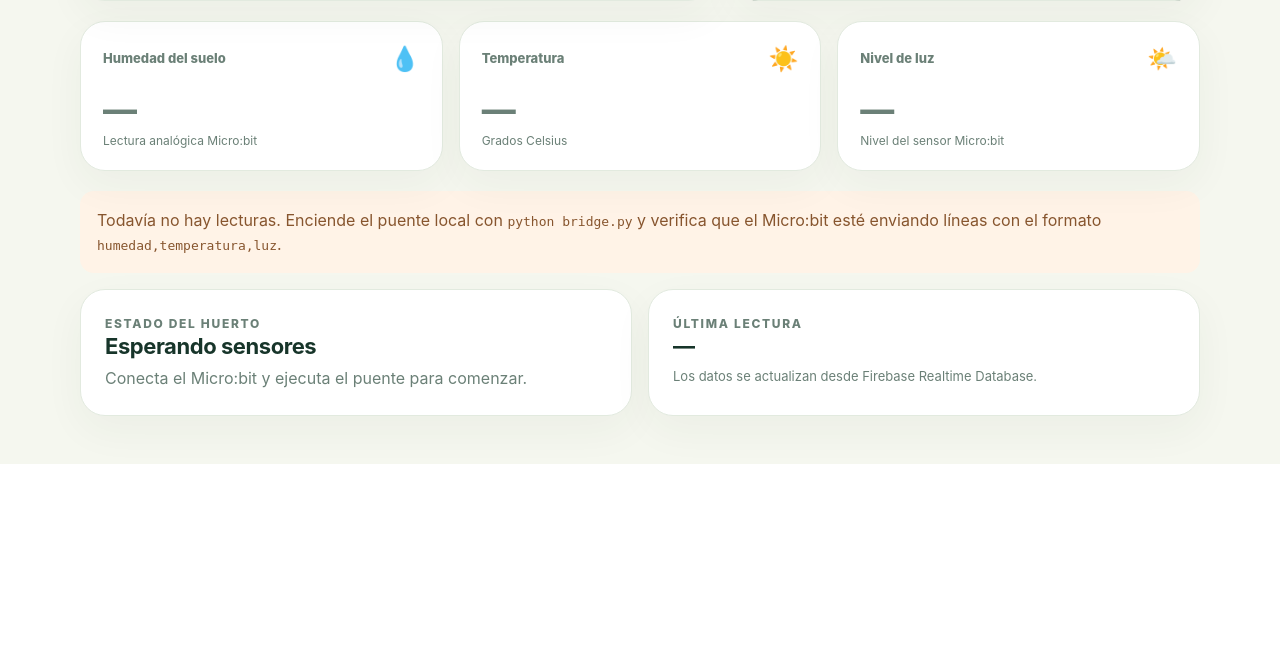
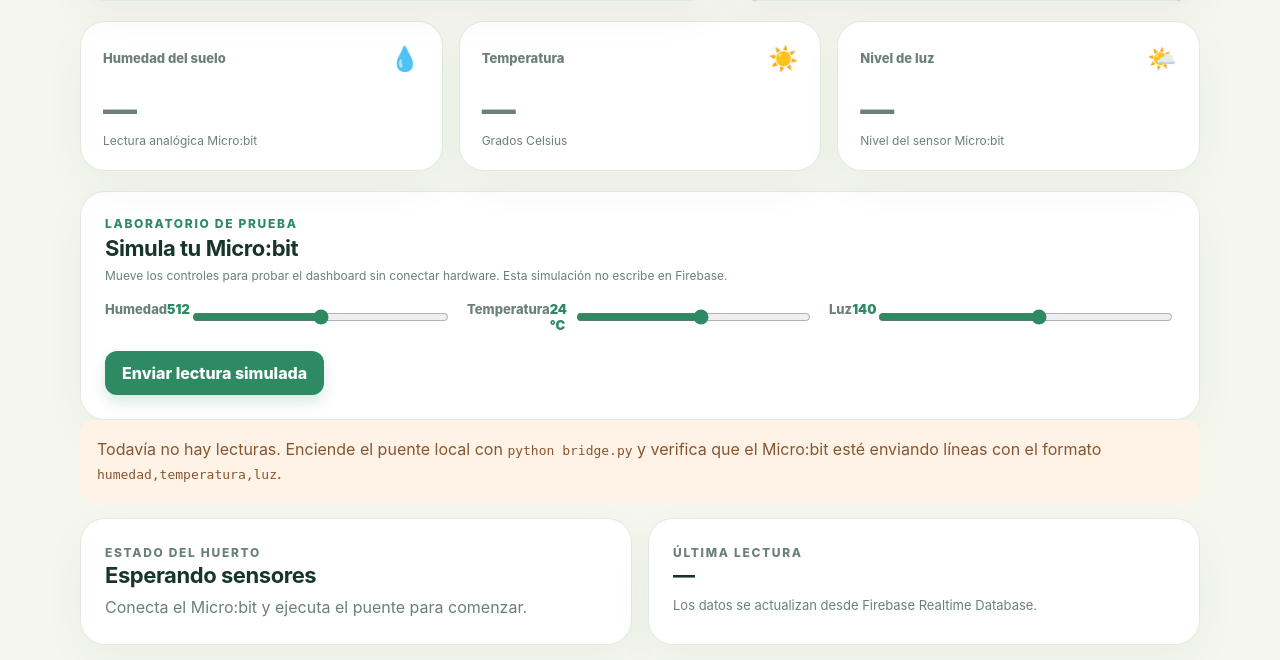
Before and after one commit to anonymus-devop/arukay26contest, a Flask app: page / in a window 1280 px wide. Shown: the part 525-1185 px from the top of the page. Before the commit the page ends 989 px from the top, so only its background shows below. Run offline with Flask 3, Linux system fonts and the light colour scheme.

Commit message:
Add public Microbit simulator mode

```diff
--- a/main.py
+++ b/main.py
@@ -233,11 +233,15 @@ def receive_sensors():
     return jsonify({"status": "success", "data": sensor_data}), 201
 
 
-@app.route("/analizar", methods=["GET"])
+@app.route("/analizar", methods=["GET", "POST"])
 def analizar_huerto():
-    sensor_data, error = read_sensors()
+    if request.method == "POST":
+        sensor_data = normalize_sensor_data(request.get_json(silent=True))
+        error = None if sensor_data else "invalid_sensor_data"
+    else:
+        sensor_data, error = read_sensors()
     if sensor_data is None:
-        status_code = 503 if error == "firebase_unavailable" else 404
+        status_code = 400 if error == "invalid_sensor_data" else (503 if error == "firebase_unavailable" else 404)
         return jsonify({"status": "no_data", "error": error}), status_code
     provider = request.headers.get("X-AI-Provider") or request.args.get("provider")
     if (provider or "").lower() == "gemini":
--- a/templates/index.html
+++ b/templates/index.html
@@ -29,6 +29,7 @@
     .serial-row { display:flex; flex-wrap:wrap; gap:9px; margin-top:10px; position:relative; z-index:1; }
     .serial-row input { flex:1 1 190px; min-width:0; border:1px solid var(--line); border-radius:11px; padding:11px 12px; color:var(--ink); background:#ffffffd9; font:inherit; }
     .serial-status { margin:8px 0 0; color:var(--muted); font-size:11px; position:relative; z-index:1; }
+    .simulator { padding:24px; } .simulator-grid { display:grid; grid-template-columns:repeat(3,1fr); gap:16px; margin:18px 0; } .simulator label { display:flex; justify-content:space-between; color:var(--muted); font-size:13px; font-weight:800; } .simulator input[type=range] { width:100%; accent-color:var(--green); } .simulator output { color:var(--green); font-weight:900; } .simulator .hint { color:var(--muted); font-size:12px; margin:0; }
     button { border:0; border-radius:12px; padding:12px 17px; color:white; background:var(--green); font:inherit; font-weight:800; cursor:pointer; transition:transform .15s,box-shadow .15s; box-shadow:0 7px 14px #2d8a6330; } button:hover { transform:translateY(-2px); box-shadow:0 10px 19px #2d8a6340; } button:disabled { opacity:.65; cursor:wait; transform:none; }
     button.secondary { color:var(--ink); background:#edf5e8; box-shadow:none; }
     .advice { display:flex; flex-direction:column; justify-content:space-between; padding:27px; background:var(--ink); color:white; } .advice h2 { color:white; } .advice p { color:#d3e5d8; line-height:1.65; font-size:17px; margin:18px 0 0; } .advice small { color:#9fc2aa; }
@@ -37,7 +38,7 @@
     .bottom { display:grid; grid-template-columns:1fr 1fr; gap:16px; } .info { padding:24px; } .info p { color:var(--muted); line-height:1.6; margin-bottom:0; } .last-read { color:var(--muted); font-size:13px; }
     .empty { display:none; padding:17px; border-radius:14px; background:#fff3e7; color:#87552e; line-height:1.5; } .empty.visible { display:block; }
     .error { color:#a63e38; } .skeleton { color:var(--muted); }
-    @media (max-width:780px) { .shell { width:min(100% - 24px,560px); padding-top:22px; } header { align-items:flex-start; flex-direction:column; margin-bottom:24px; } .hero,.bottom { grid-template-columns:1fr; } .metrics { gap:9px; } .metric { padding:16px 13px; } .metric-value { font-size:26px; } .metric-note { font-size:11px; } }
+    @media (max-width:780px) { .shell { width:min(100% - 24px,560px); padding-top:22px; } header { align-items:flex-start; flex-direction:column; margin-bottom:24px; } .hero,.bottom { grid-template-columns:1fr; } .metrics { gap:9px; } .metric { padding:16px 13px; } .metric-value { font-size:26px; } .metric-note { font-size:11px; } .simulator-grid { grid-template-columns:1fr; gap:12px; } }
   </style>
 </head>
 <body>
@@ -55,6 +56,7 @@
       <article class="panel metric"><div class="metric-top"><span>Temperatura</span><span class="metric-icon">☀️</span></div><div id="temperature" class="metric-value skeleton">—</div><div class="metric-note">Grados Celsius</div></article>
       <article class="panel metric"><div class="metric-top"><span>Nivel de luz</span><span class="metric-icon">🌤️</span></div><div id="light" class="metric-value skeleton">—</div><div class="metric-note">Nivel del sensor Micro:bit</div></article>
     </section>
+    <section class="panel simulator"><p class="eyebrow">Laboratorio de prueba</p><h2>Simula tu Micro:bit</h2><p class="hint">Mueve los controles para probar el dashboard sin conectar hardware. Esta simulación no escribe en Firebase.</p><div class="simulator-grid"><label>Humedad <output id="sim-humidity-value">512</output><input id="sim-humidity" type="range" min="0" max="1023" value="512"></label><label>Temperatura <output id="sim-temperature-value">24 °C</output><input id="sim-temperature" type="range" min="0" max="45" value="24"></label><label>Luz <output id="sim-light-value">140</output><input id="sim-light" type="range" min="0" max="255" value="140"></label></div><button id="simulate">Enviar lectura simulada</button></section>
     <div id="empty" class="empty">Todavía no hay lecturas. Enciende el puente local con <code>python bridge.py</code> y verifica que el Micro:bit esté enviando líneas con el formato <code>humedad,temperatura,luz</code>.</div>
     <section class="bottom" style="margin-top:16px"><article class="panel info"><p class="eyebrow">Estado del huerto</p><h2 id="garden-status">Sin datos todavía</h2><p id="garden-copy">Cuando llegue una lectura podremos evaluar si tus plantas están cómodas.</p></article><article class="panel info"><p class="eyebrow">Última lectura</p><h2 id="last-read">—</h2><p class="last-read">Los datos se actualizan desde Firebase Realtime Database.</p></article></section>
   </main>
@@ -79,7 +81,10 @@
     async function sendSerialReading(line) { const parts = line.trim().split(',').map(Number); if (parts.length !== 3 || parts.some((value) => !Number.isFinite(value))) return; const token = $('device-token').value.trim(); if (!token) { $('serial-status').textContent = 'Introduce el token del dispositivo antes de conectar.'; return; } const response = await fetch('/api/sensors', { method:'POST', headers:{'Content-Type':'application/json','X-Device-Token':token}, body:JSON.stringify({humidity:parts[0],temperature:parts[1],light:parts[2]}) }); if (!response.ok) throw new Error(response.status === 401 ? 'Token del dispositivo incorrecto.' : 'No se pudo guardar la lectura.'); const payload = await response.json(); renderSensors(payload.data); $('serial-status').textContent = `Lectura recibida: ${line.trim()}`; }
     async function connectSerial() { if (!('serial' in navigator)) { $('serial-status').textContent = 'Web Serial requiere Chrome o Edge en un computador.'; return; } try { serialPort = await navigator.serial.requestPort(); await serialPort.open({ baudRate: 115200 }); $('serial-connect').textContent = 'Desconectar Micro:bit'; $('serial-status').textContent = 'Micro:bit conectado. Esperando lecturas…'; const decoder = new TextDecoderStream(); serialPort.readable.pipeTo(decoder.writable); serialReader = decoder.readable.getReader(); while (true) { const { value, done } = await serialReader.read(); if (done) break; serialBuffer += value; const lines = serialBuffer.split(/\r?\n/); serialBuffer = lines.pop() || ''; for (const line of lines) await sendSerialReading(line); } } catch (error) { $('serial-status').textContent = error.message || 'No se pudo conectar el Micro:bit.'; } }
     async function disconnectSerial() { try { if (serialReader) { await serialReader.cancel(); serialReader.releaseLock(); } if (serialPort) await serialPort.close(); } catch (error) { console.warn(error); } serialReader = null; serialPort = null; $('serial-connect').textContent = 'Conectar Micro:bit'; $('serial-status').textContent = 'Micro:bit desconectado.'; }
-    $('refresh').addEventListener('click', loadSensors); $('analyze').addEventListener('click', analyze); $('serial-connect').addEventListener('click', () => serialPort ? disconnectSerial() : connectSerial()); loadSensors();
+    function simulatorData() { return { humidity:Number($('sim-humidity').value), temperature:Number($('sim-temperature').value), light:Number($('sim-light').value) }; }
+    function updateSimulatorLabels() { $('sim-humidity-value').textContent = $('sim-humidity').value; $('sim-temperature-value').textContent = `${$('sim-temperature').value} °C`; $('sim-light-value').textContent = $('sim-light').value; }
+    async function simulate() { const data = simulatorData(); updateSimulatorLabels(); $('simulate').disabled = true; try { const provider = $('provider').value; const apiKey = $('api-key').value.trim(); const headers = {'Content-Type':'application/json','X-AI-Provider':provider}; if (apiKey) headers[provider === 'gemini' ? 'X-Gemini-Key' : 'X-OpenAI-Key'] = apiKey; const response = await fetch('/analizar', {method:'POST', headers, body:JSON.stringify(data)}); const payload = await response.json(); if (!response.ok) throw new Error(payload.error); renderSensors(payload.data); setAdvice(payload.consejo, payload.source); $('serial-status').textContent = 'Lectura simulada procesada. Puedes cambiar los controles y probar otra vez.'; } catch (error) { $('serial-status').textContent = 'No se pudo procesar la simulación.'; } finally { $('simulate').disabled = false; } }
+    $('refresh').addEventListener('click', loadSensors); $('analyze').addEventListener('click', analyze); $('serial-connect').addEventListener('click', () => serialPort ? disconnectSerial() : connectSerial()); ['sim-humidity','sim-temperature','sim-light'].forEach((id) => $(id).addEventListener('input', updateSimulatorLabels)); $('simulate').addEventListener('click', simulate); loadSensors();
   </script>
 </body>
 </html>
```
Also changed, not shown: SETUP.md (+4 -0 lines), README.md.
